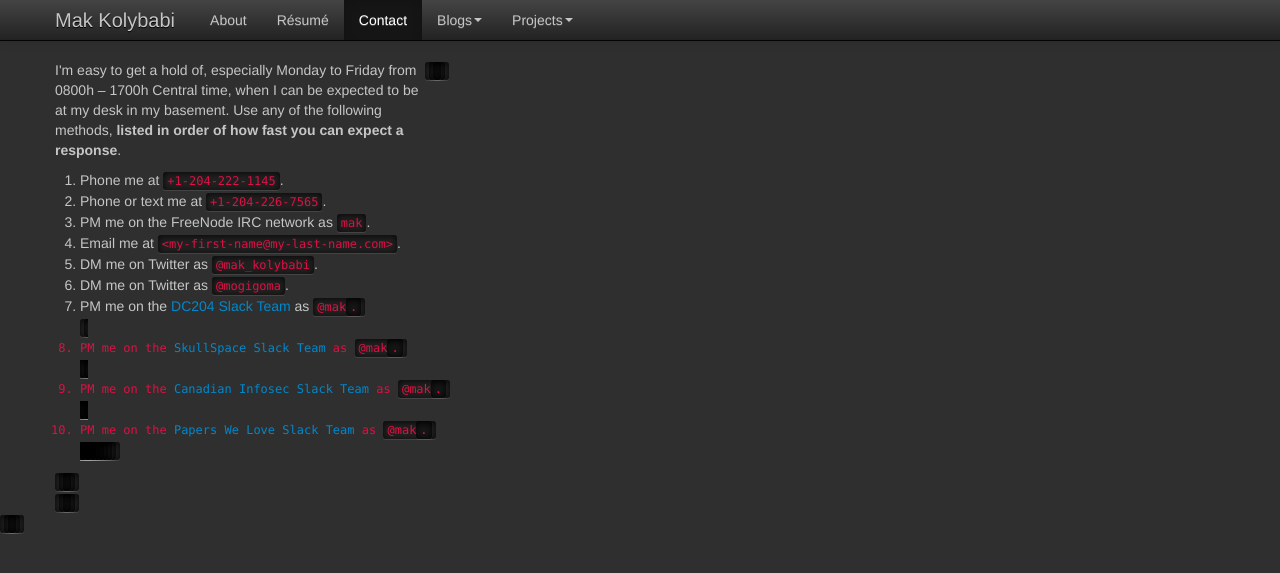
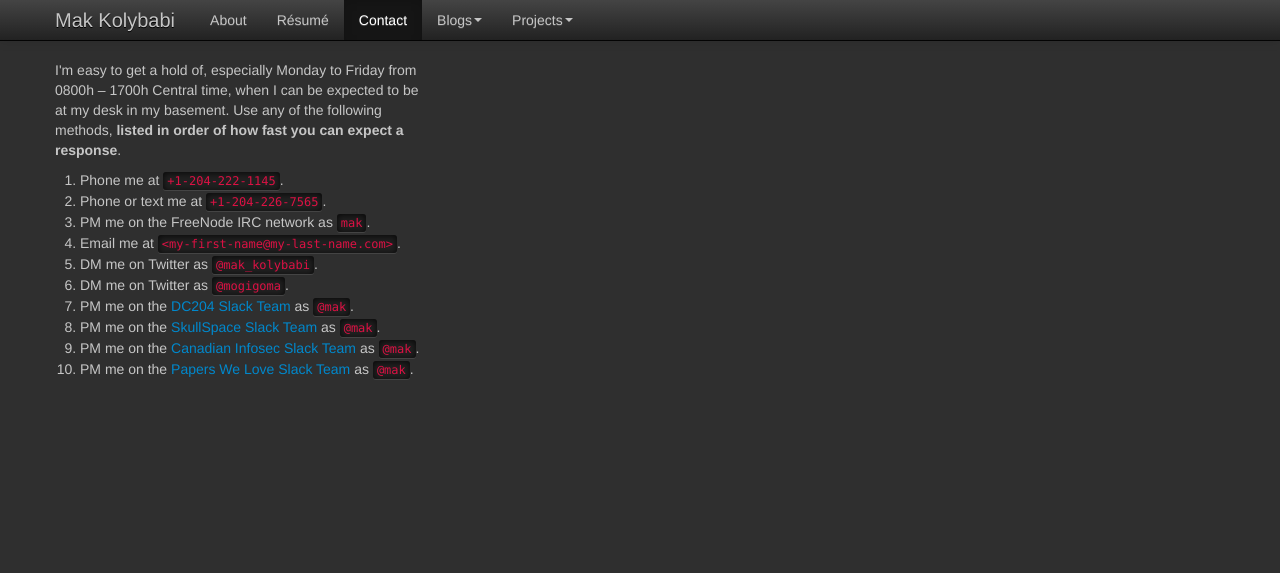
Before and after one commit to mogigoma/mogigoma.com, a Jekyll site: the page built from contact.html, in a window 1280 px wide. Shown: the top 573 px of the page. Built offline with Jekyll 4.4.1, drawn with Linux system fonts in a browser that asks for light colours.

Commit message:
Fix <code/> tag usage.

```diff
--- a/contact.html
+++ b/contact.html
@@ -16,10 +16,10 @@ title: Contacting Mak Kolybabi
         <li>Email me at <code>&lt;my-first-name@my-last-name.com&gt;</code>.</li>
         <li>DM me on Twitter as <code>@mak_kolybabi</code>.</li>
         <li>DM me on Twitter as <code>@mogigoma</code>.</li>
-        <li>PM me on the <a href="https://dc204.slack.com/">DC204 Slack Team</a> as <code>@mak<code>.</li>
-        <li>PM me on the <a href="https://skullspace.slack.com/">SkullSpace Slack Team</a> as <code>@mak<code>.</li>
-        <li>PM me on the <a href="https://canadianinfosec.slack.com/">Canadian Infosec Slack Team</a> as <code>@mak<code>.</li>
-        <li>PM me on the <a href="https://paperswelove.slack.com/">Papers We Love Slack Team</a> as <code>@mak<code>.</li>
+        <li>PM me on the <a href="https://dc204.slack.com/">DC204 Slack Team</a> as <code>@mak</code>.</li>
+        <li>PM me on the <a href="https://skullspace.slack.com/">SkullSpace Slack Team</a> as <code>@mak</code>.</li>
+        <li>PM me on the <a href="https://canadianinfosec.slack.com/">Canadian Infosec Slack Team</a> as <code>@mak</code>.</li>
+        <li>PM me on the <a href="https://paperswelove.slack.com/">Papers We Love Slack Team</a> as <code>@mak</code>.</li>
       </ol>
     </div>
   </div>
```
